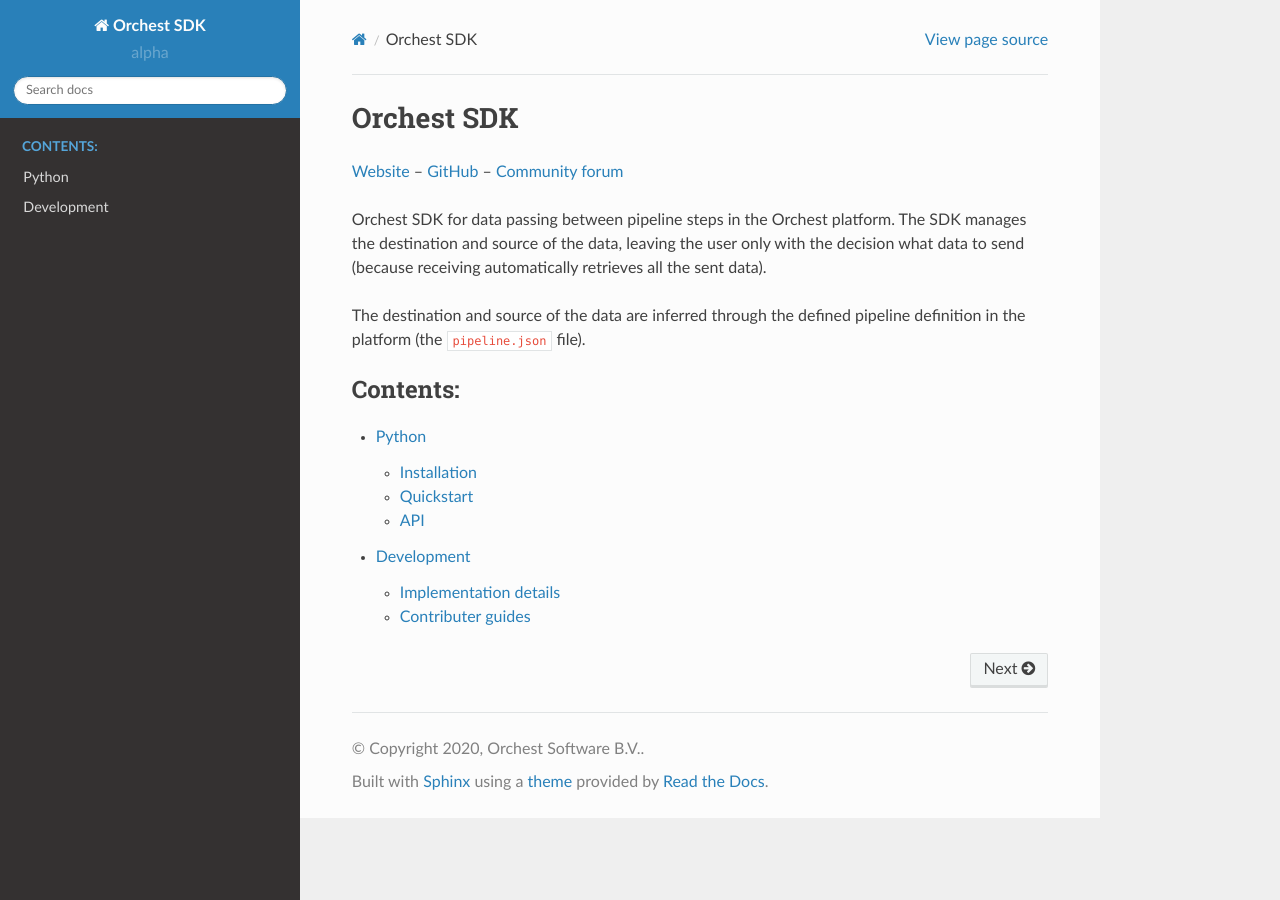
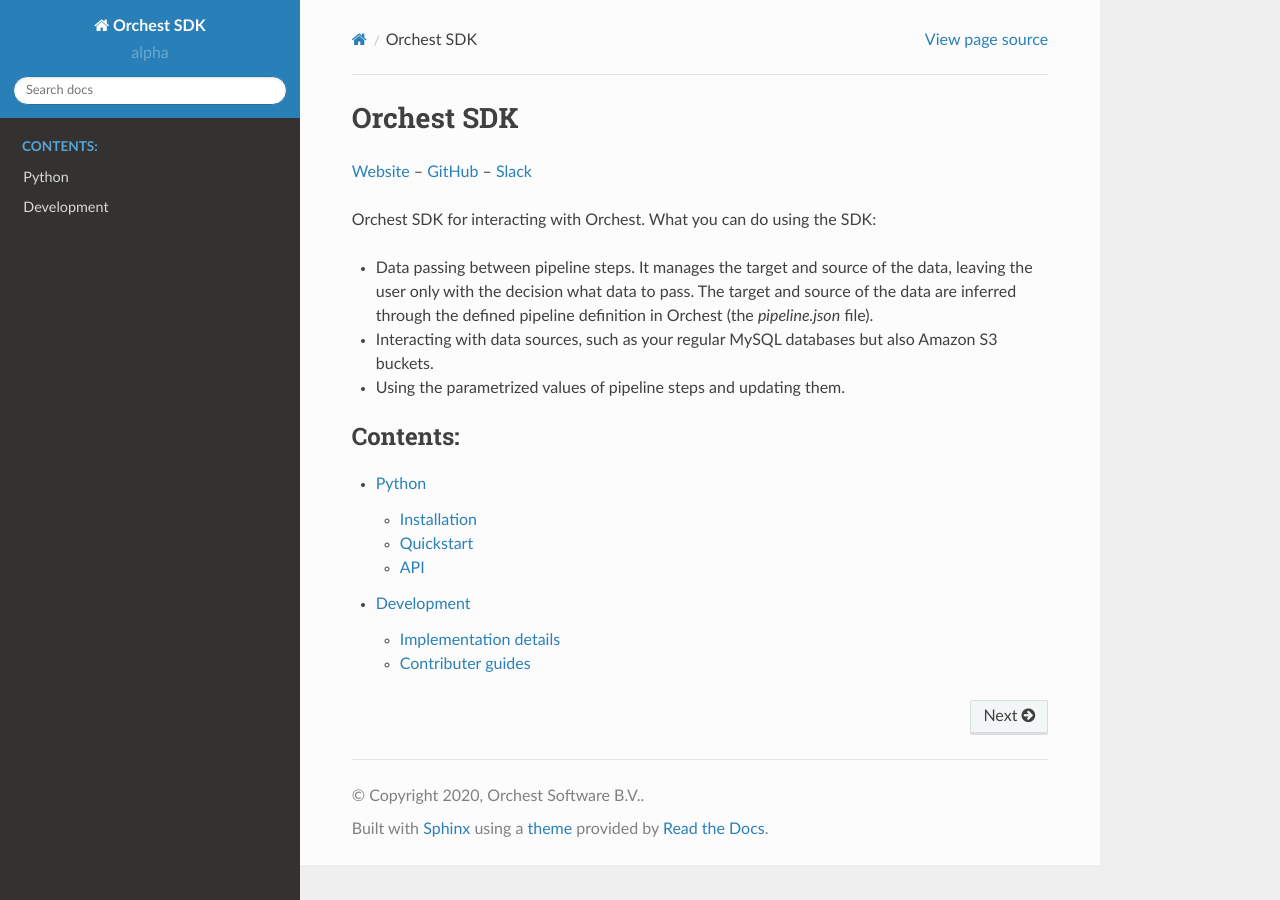
Before and after one commit to ReactExpert918/orchest, a Sphinx documentation site: the page built from docs/source/index.rst, in a window 1280 px wide. Built offline with Sphinx 7.4.7 and the Read the Docs theme 2.0.0, drawn with Linux system fonts in a browser that asks for light colours.

Commit message:
Update community to slack

```diff
--- a/docs/source/index.rst
+++ b/docs/source/index.rst
@@ -3,15 +3,16 @@
 
 `Website <https://www.orchest.io>`_
 -- `GitHub <http://www.github.com/orchest/orchest-sdk>`_
--- `Community forum <https://community.orchest.io/>`_
+-- `Slack <https://join.slack.com/t/orchest/shared_invite/zt-g6wooj3r-6XI8TCWJrXvUnXKdIKU_8w>`_
 
 
-Orchest SDK for data passing between pipeline steps in the Orchest platform. The SDK manages the
-destination and source of the data, leaving the user only with the decision what data to send
-(because receiving automatically retrieves all the sent data).
+Orchest SDK for interacting with Orchest. What you can do using the SDK:
 
-The destination and source of the data are inferred through the defined pipeline definition in the
-platform (the ``pipeline.json`` file).
+* Data passing between pipeline steps. It manages the target and source of the data, leaving the
+  user only with the decision what data to pass. The target and source of the data are inferred
+  through the defined pipeline definition in Orchest (the `pipeline.json` file).
+* Interacting with data sources, such as your regular MySQL databases but also Amazon S3 buckets.
+* Using the parametrized values of pipeline steps and updating them.
 
 
 .. toctree::
--- a/docs/source/python.rst
+++ b/docs/source/python.rst
@@ -1,10 +1,10 @@
 Python
 ======
 
-Python package to pass data between pipeline steps in the Orchest platform.
+Python package to pass data between pipeline steps in Orchest.
 
 Since memory resources are scarce we have implemented a custom eviction manager for the store as
-part of the `Orchest platform <http://www.github.com/orchest/orchest>`_.  Without it, objects do not
+part of `Orchest <http://www.github.com/orchest/orchest>`_.  Without it, objects do not
 get evicted from the store (even when an object has no reference) and will eventually lead to the
 store reaching its maximum capacity with no room for new data.
 
```
Also changed, not shown: README.md (+3 -2 lines), python/README.md.
